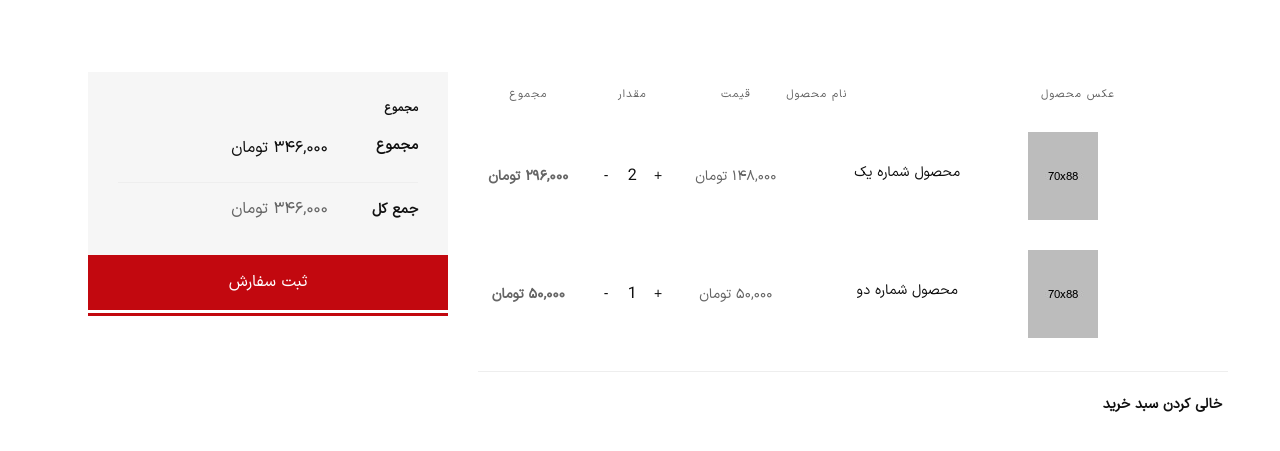
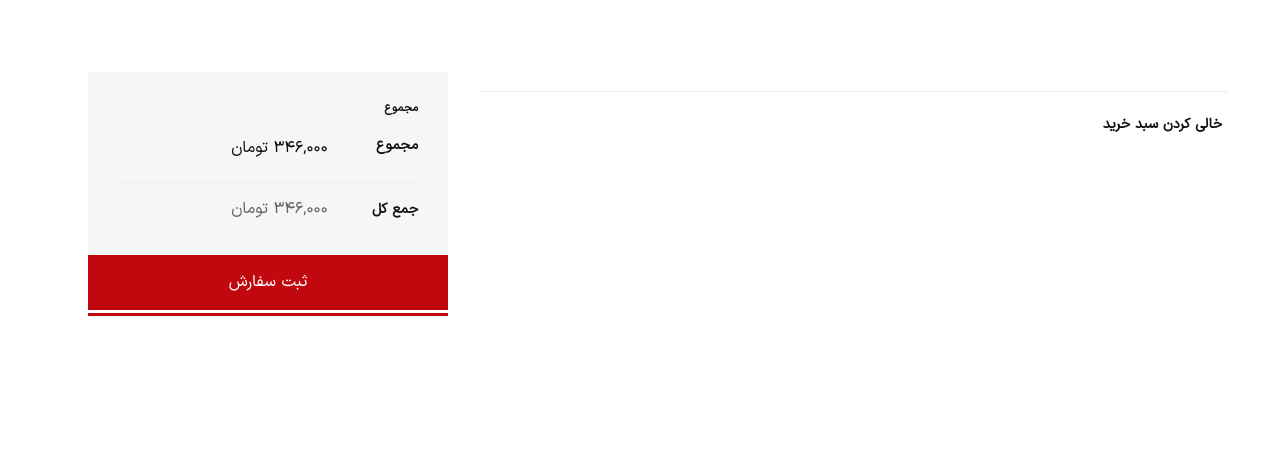
Before and after one commit to golsachamani/online_shop, a Django app: page /cart/ in a window 1280 px wide. Shown: the part 103-554 px from the top of the page. Run offline with Django 4.2, Linux system fonts and the light colour scheme; parts of the project's set-up code (start-up, migrations or seed data) failed here and were passed over; some libraries are stand-ins or nearby versions; some web fonts are replaced.

Commit message:
add dd_to_cart_view

```diff
--- a/cart/templates/cart/cart_detail.html
+++ b/cart/templates/cart/cart_detail.html
@@ -16,16 +16,11 @@
                                 <div class="table-content table-responsive">
                                     <table class="table text-center">
                                         <thead>
-                                            <tr>
-                                                <th>&nbsp;</th>
-                                                <th>عکس محصول</th>
-                                                <th class="text-left">نام محصول</th>
-                                                <th>قیمت</th>
-                                                <th>مقدار</th>
-                                                <th>مجموع</th>
-                                            </tr>
+
                                         </thead>
                                         <tbody>
+                                        {%for item in cart%}
+
                                             <tr>
                                                 <td class="product-remove text-left"><a href=""><i class="flaticon flaticon-cross"></i></a></td>
                                                 <td class="product-thumbnail text-left">
@@ -33,33 +28,7 @@
                                                 </td>
                                                 <td class="product-name wide-column">
                                                     <h3>
-                                                        <a href="product-details.html">محصول شماره یک</a>
-                                                    </h3>
-                                                </td>
-                                                <td class="product-price">
-                                                    <span class="product-price-wrapper">
-                                                        <span class="money">۱۴۸,۰۰۰ تومان</span>
-                                                    </span>
-                                                </td>
-                                                <td class="product-quantity">
-                                                    <div class="quantity">
-                                                        <input type="number" class="quantity-input" name="qty" id="qty-1" value="2" min="1">
-                                                    </div>
-                                                </td>
-                                                <td class="product-total-price">
-                                                    <span class="product-price-wrapper">
-                                                        <span class="money">۲۹۶,۰۰۰ تومان</span>
-                                                    </span>
-                                                </td>
-                                            </tr>
-                                            <tr>
-                                                <td class="product-remove text-left"><a href=""><i class="flaticon flaticon-cross"></i></a></td>
-                                                <td class="product-thumbnail text-left">
-                                                    <img src="assets/img/products/prod-10-70x88.jpg" alt="Product Thumnail">
-                                                </td>
-                                                <td class="product-name wide-column">
-                                                    <h3>
-                                                        <a href="product-details.html">محصول شماره دو</a>
+                                                        <a href="product-details.html">{{item.product_obj.title}}</a>
                                                     </h3>
                                                 </td>
                                                 <td class="product-price">
@@ -78,6 +47,7 @@
                                                     </span>
                                                 </td>
                                             </tr>
+                                        {% endfor%}
                                         </tbody>
                                     </table>
                                 </div>
--- a/cart/urls.py
+++ b/cart/urls.py
@@ -1,5 +1,6 @@
 from django.urls import path, include
 from . views import *
+app_name = 'cart'
 urlpatterns = [
 path('', cart_detail_view, name='cart_detail')
 ]
--- a/cart/views.py
+++ b/cart/views.py
@@ -1,5 +1,18 @@
-from django.shortcuts import render
-
+from django.shortcuts import render,get_object_or_404, redirect
+from . cart import Cart
+from products.models import Product
+from . forms import AddToCartProductForm
 # Create your views here.
 def cart_detail_view(request):
-    return render(request,'cart/cart_detail.html')
+    cart = Cart(request)
+    return render(request,'cart/cart_detail.html', {'cart':cart})
+
+def add_to_cart_view(request,product_id):
+    cart = Cart(request)
+    product = get_object_or_404(Product,pk=product_id)
+    form = AddToCartProductForm(request.Post)
+    if form.is_valid():
+        cleaned_data = form.cleaned_data
+        quintity = cleaned_data['quintity']
+        cart.add(product,quintity)
+    return redirect('cart:cart_detail')
```
Also changed, not shown: db.sqlite3.
